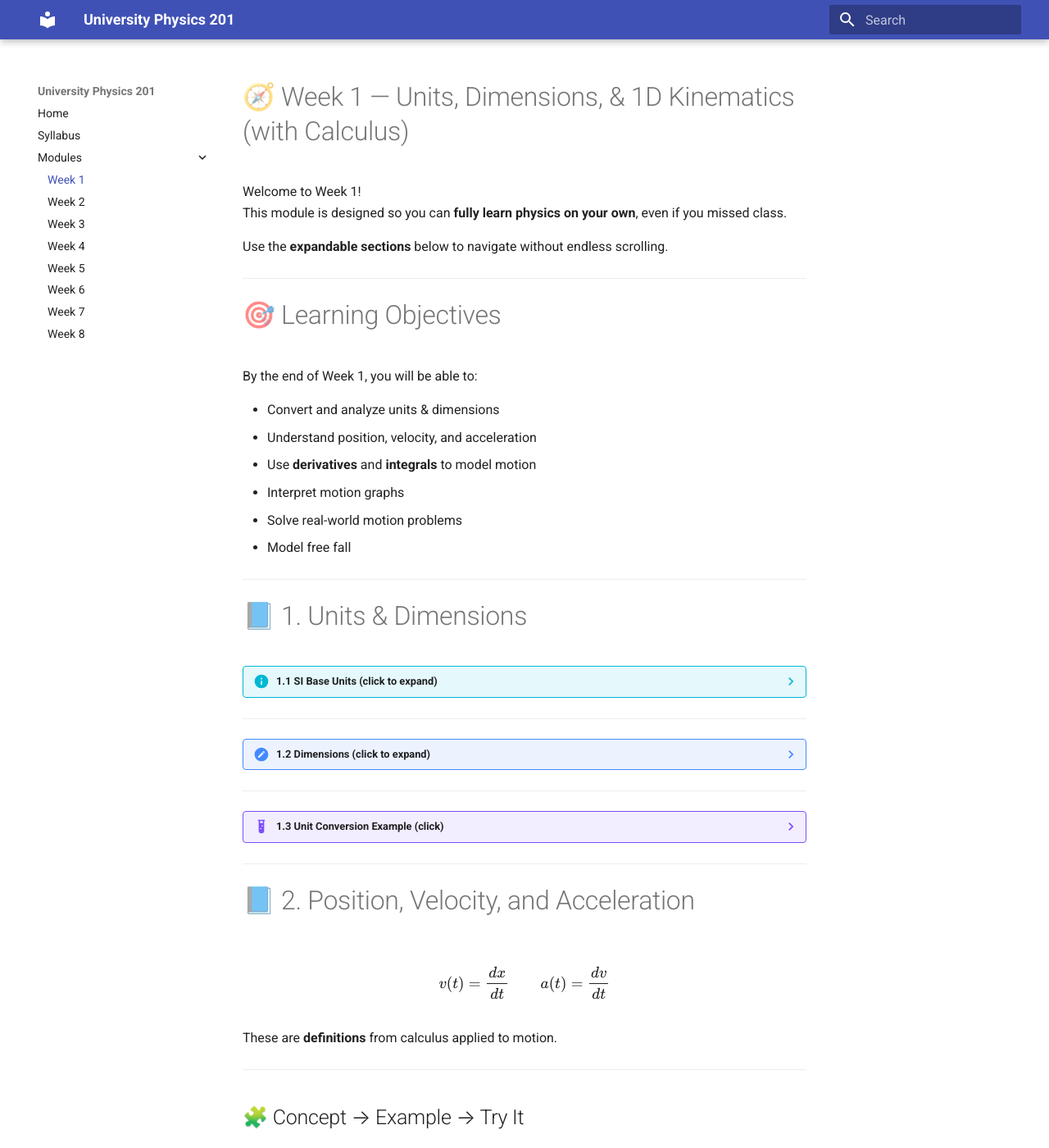
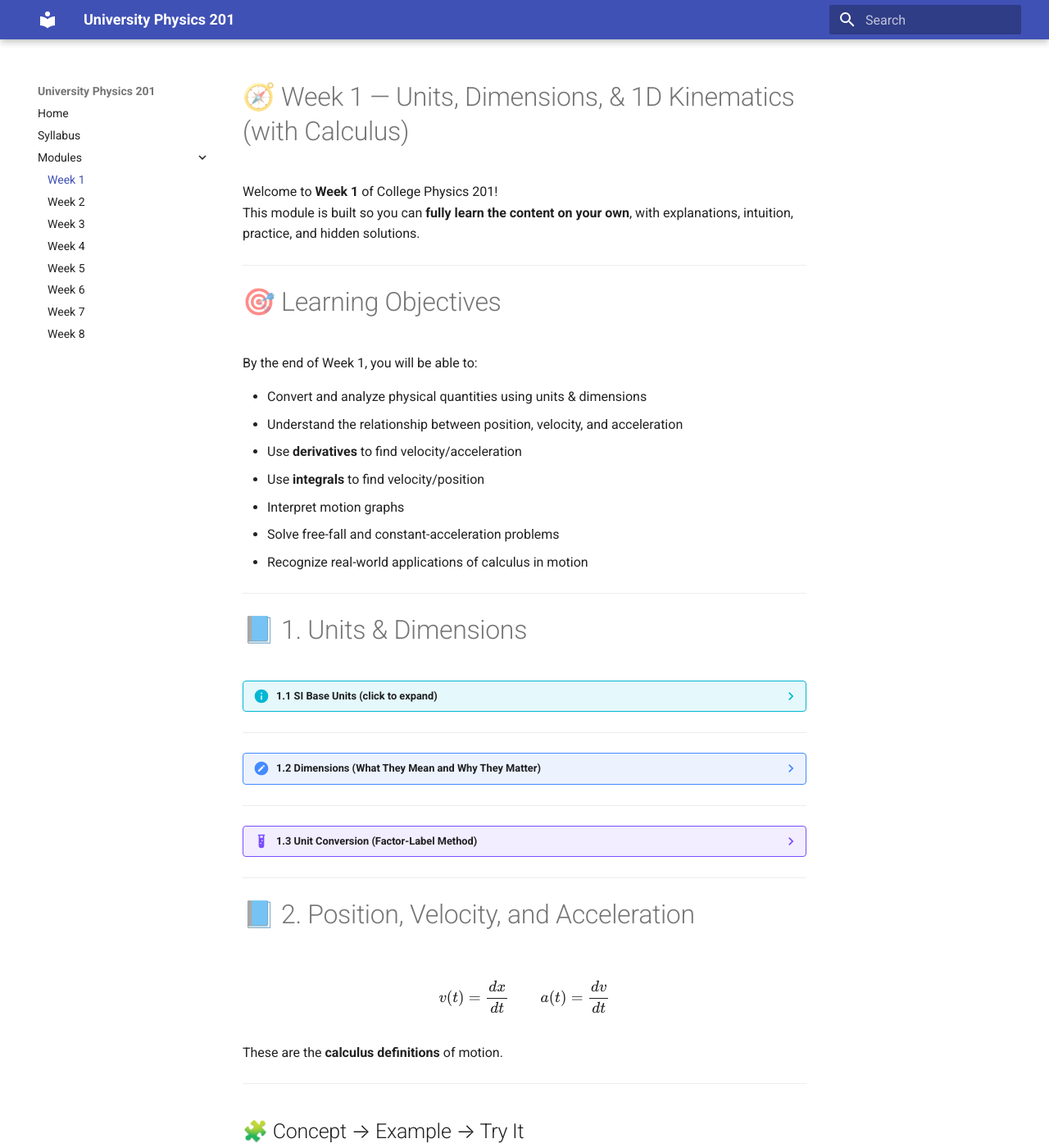
Before and after one commit to LHS-Beane/CollegePhysics201, an MkDocs documentation site: the page built from docs/week1/index.md, in a window 1280 px wide and 1400 px high. Shown: the whole window at 82% size. Built offline with MkDocs 1.6.1 and Material for MkDocs 9.7.7, drawn with Linux system fonts in a browser that asks for light colours; some of the changed text lies outside the part shown.

Commit message:
Update index.md

```diff
--- a/docs/week1/index.md
+++ b/docs/week1/index.md
@@ -1,9 +1,7 @@
 # 🧭 Week 1 — Units, Dimensions, & 1D Kinematics (with Calculus)
 
-Welcome to Week 1!
-This module is designed so you can **fully learn physics on your own**, even if you missed class.
-
-Use the **expandable sections** below to navigate without endless scrolling.
+Welcome to **Week 1** of College Physics 201!
+This module is built so you can **fully learn the content on your own**, with explanations, intuition, practice, and hidden solutions.
 
 ---
 
@@ -11,12 +9,13 @@
 
 By the end of Week 1, you will be able to:
 
-- Convert and analyze units & dimensions
-- Understand position, velocity, and acceleration
-- Use **derivatives** and **integrals** to model motion
+- Convert and analyze physical quantities using units & dimensions
+- Understand the relationship between position, velocity, and acceleration
+- Use **derivatives** to find velocity/acceleration
+- Use **integrals** to find velocity/position
 - Interpret motion graphs
-- Solve real-world motion problems
-- Model free fall
+- Solve free-fall and constant-acceleration problems
+- Recognize real-world applications of calculus in motion
 
 ---
 
@@ -33,8 +32,8 @@
 
 ---
 
-??? note "1.2 Dimensions (click to expand)"
-    Dimensions describe **what type** of physical quantity something is.
+??? note "1.2 Dimensions (What They Mean and Why They Matter)"
+    Dimensions describe **the type** of physical quantity.
 
     \[
     \text{Velocity}: [L][T^{-1}]
@@ -48,22 +47,25 @@
     \text{Force}: [M][L][T^{-2}]
     \]
 
-    ---
-    ❌ **Incorrect Equation Example**
+    ### Why this matters
+    - If dimensions don’t match on both sides of an equation → the equation is **wrong**.
+    - This is one of the fastest ways to check your work.
+    - Physicists use this to guess formulas before deriving them.
 
+    ### Example — Invalid Equation
     \[
     v = 3t + 7x
     \]
 
-    - Left side: \([L/T]\)
-    - Right side: \(3t \rightarrow [T]\), \(7x \rightarrow [L]\)
+    - LHS: \([L/T]\)
+    - RHS: \(3t → [T]\), \(7x → [L]\)
 
-    Units do **not** match → equation is invalid.
+    ❌ You can’t add time to length, so this equation is invalid.
 
 ---
 
-??? example "1.3 Unit Conversion Example (click)"
-    Convert 60 mph to m/s:
+??? example "1.3 Unit Conversion (Factor-Label Method)"
+    Convert 60 mph → m/s
 
     \[
     60 \frac{\text{mi}}{\text{hr}}
@@ -85,32 +87,39 @@
 a(t) = \frac{dv}{dt}
 \]
 
-These are **definitions** from calculus applied to motion.
+These are the **calculus definitions** of motion.
 
 ---
 
 ## 🧩 Concept → Example → Try It
 
 === "Concept"
-    - **Position** \(x(t)\) tells where something is.
-    - **Velocity** \(v(t)\) is how fast position changes.
-    - **Acceleration** \(a(t)\) is how fast velocity changes.
+    - **Position** \(x(t)\): where the object is
+    - **Velocity** \(v(t)\): how fast position changes
+    - **Acceleration** \(a(t)\): how fast velocity changes
+    - In real life, nothing moves at constant speed
+      → calculus handles changing, real-world motion
 
 === "Example"
     Given:
     \[
     x(t)=t^3 - 4t + 2
     \]
-    Then:
+
     \[
-    v(t)=3t^2 - 4
-    \]
-    \[
-    a(t)=6t
+    v(t) = 3t^2 - 4
     \]
 
-=== "Try It Yourself"
-    Find velocity & acceleration if:
+    \[
+    a(t) = 6t
+    \]
+
+    **Interpretation:**
+    - Velocity increases quadratically
+    - Acceleration increases linearly
+    - This describes an object pushed harder over time
+
+=== "Try It"
     \[
     x(t)=5t^2 - 3t + 8
     \]
@@ -125,9 +134,25 @@
 
 ---
 
+??? note "Deep Explanation — Why Derivatives Describe Motion"
+    Physics uses derivatives because motion is **never perfectly constant**.
+
+    - Your position changes → velocity
+    - Your velocity changes → acceleration
+    - Your acceleration might change → jerk (used in engineering)
+
+    **Real-world example:**
+    A car’s speedometer approximates
+    \[
+    v(t)=\frac{dx}{dt}
+    \]
+    in real time.
+
+---
+
 # 📘 3. Integrals in Kinematics
 
-Integration reconstructs motion when velocity or acceleration is known.
+Integration *rebuilds* motion from rate-of-change information.
 
 ---
 
@@ -146,7 +171,7 @@
     a(t)=4t
     \]
     \[
-    v(t)=2t^2 + C
+    v(t) = 2t^2 + C
     \]
 
 === "Free Fall"
@@ -164,44 +189,75 @@
 
 ---
 
+??? note "Deep Explanation — Why Integrals Matter"
+    If derivatives “zoom in,” integrals “zoom out.”
+
+    - Integrating acceleration shows how small changes add up to velocity
+    - Integrating velocity shows how motion accumulates over time
+
+    **Graphically:**
+    - Area under velocity curve = displacement
+    - Area under acceleration curve = change in velocity
+
+---
+
 # 📘 4. Reading Motion Graphs
 
-??? info "Click to expand"
-    **Position graph → slope → velocity**
-    **Velocity graph → slope → acceleration**
-    **Velocity graph → area → displacement**
+??? info "Graph Interpretation (click to expand)"
+    - **Slope of position graph = velocity**
+    - **Slope of velocity graph = acceleration**
+    - **Area under velocity = displacement**
 
-Understanding graphs is essential for Test 1.
+    Motion graphs are stories:
+    - Position tells *where you are*
+    - Velocity tells *how fast you move*
+    - Acceleration tells *why your motion changes*
 
 ---
 
 # 🎓 5. Worked Examples
 
-??? example "Example 1 — From x(t) to v(t) and a(t)"
+??? example "Example 1 — From \(x(t)\) to \(v(t)\) and \(a(t)\)"
+    **Given:**
     \[
     x(t)=4t^3 - 2t
     \]
+
+    **Velocity:**
     \[
     v(t)=12t^2 - 2
     \]
+
+    **Acceleration:**
     \[
     a(t)=24t
     \]
 
+    **Interpretation:**
+    - Velocity is quadratic → speed grows more quickly
+    - Acceleration is linear → push gets stronger over time
+
 ---
 
 ??? example "Example 2 — Dropped Object"
-    A ball is dropped from height 20 m.
+    Released from height 20 m.
+
+    \[
+    v_0=0,\quad x_0=20,\quad g=9.8\ \text{m/s}^2
+    \]
 
     **Velocity after 2 s:**
     \[
-    v=gt=9.8(2)=19.6\ \text{m/s}
+    v = gt = 19.6\ \text{m/s}
     \]
 
-    **Position:**
+    **Position after 2 s:**
     \[
-    x = 20 - \frac{1}{2}(9.8)(2^2) = 0.4\ \text{m}
+    x = 20 - \frac{1}{2}(9.8)(4) = 0.4\ \text{m}
     \]
+
+    **Interpretation:**
+    Quadratic position function reveals *rapid acceleration* near the ground.
 
 ---
 
@@ -284,6 +340,5 @@
 <div align="center">
 
 # 🎓 Week 1 Complete!
-[Continue to Week 2 →](../week2/index.md){ .md-button .md-button--primary }
 
 </div>
```
Also changed, not shown: other parts of docs/week1/index.md (+2 -2 lines).
